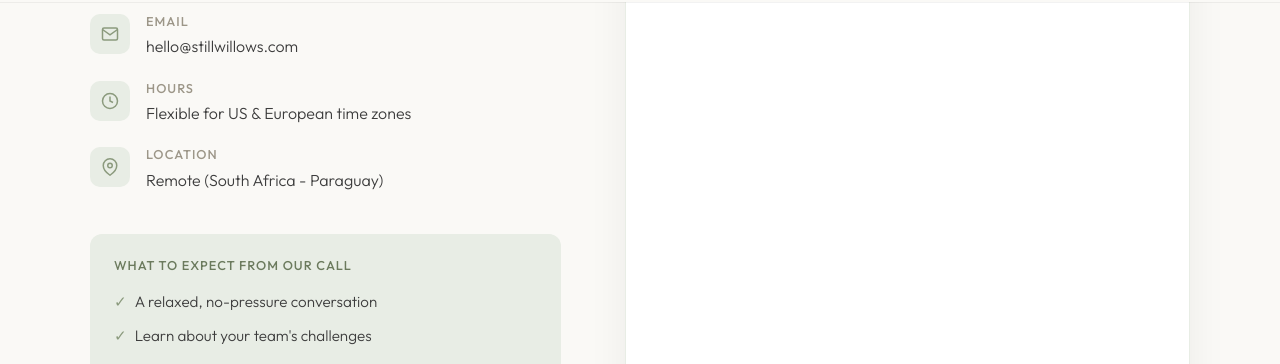
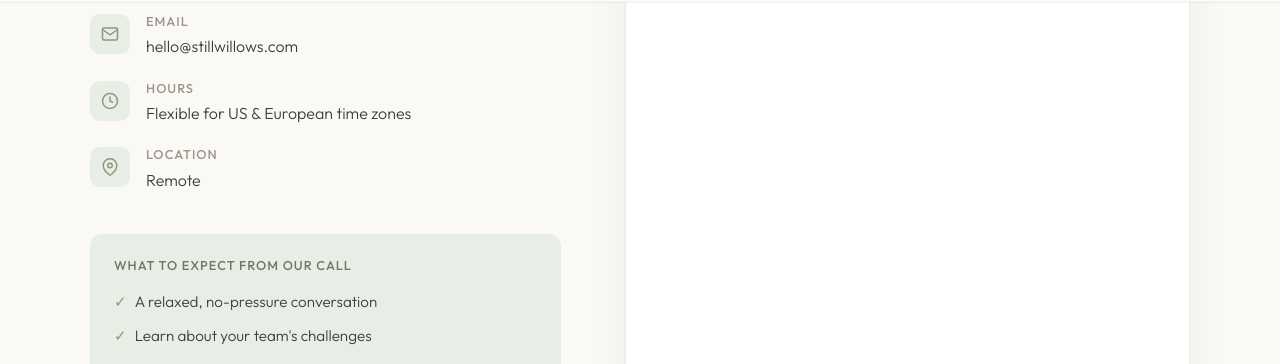
Before and after one commit to captainmike/stillwillows-website, a Jekyll site: the page built from contact.md, in a window 1280 px wide and 900 px high, scrolled down 520 px. Shown: the part 90-454 px from the top of the window. Built offline with Jekyll 4.4.1, drawn with Linux system fonts in a browser that asks for light colours.

Commit message:
Simplify location to Remote on contact page

```diff
--- a/_layouts/contact.html
+++ b/_layouts/contact.html
@@ -40,7 +40,7 @@ layout: default
           </div>
           <div class="contact-item-content">
             <h3>Location</h3>
-            <p>Remote (South Africa - Paraguay)</p>
+            <p>Remote</p>
           </div>
         </div>
       </div>
```
